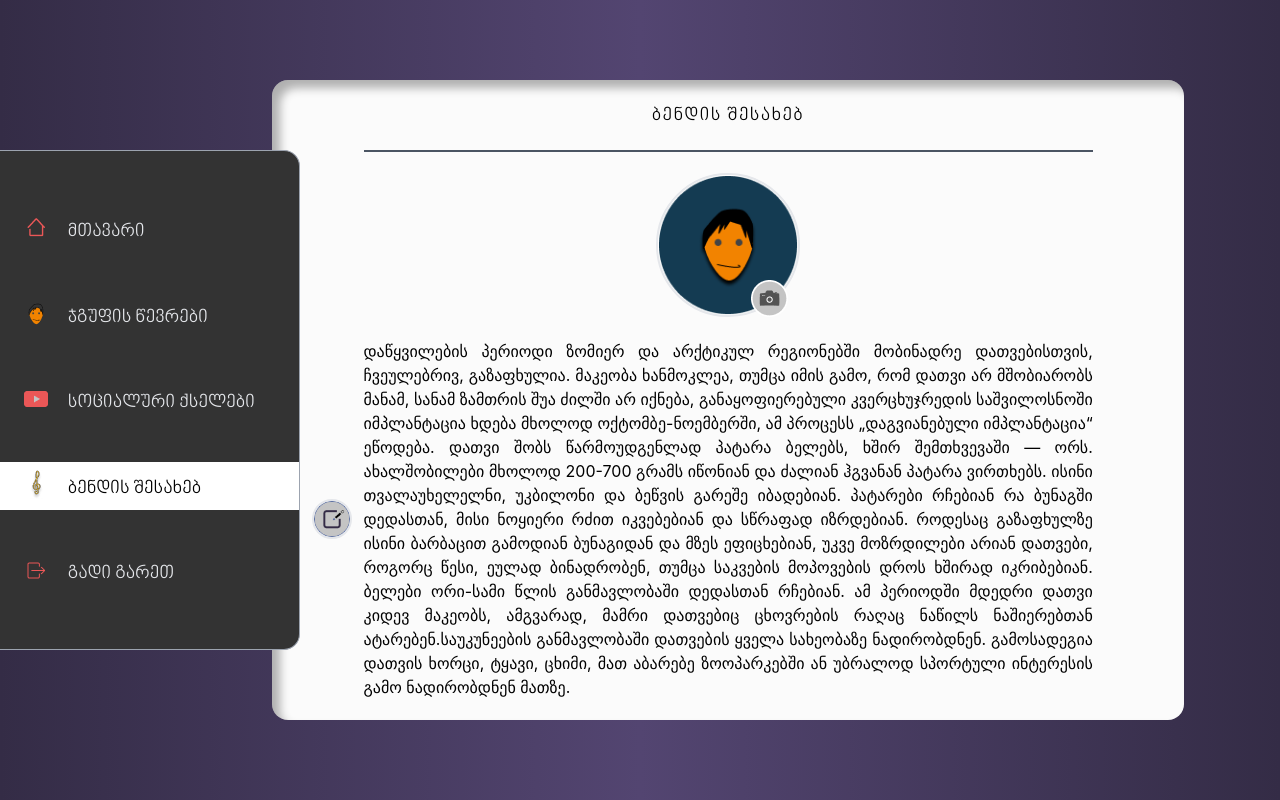
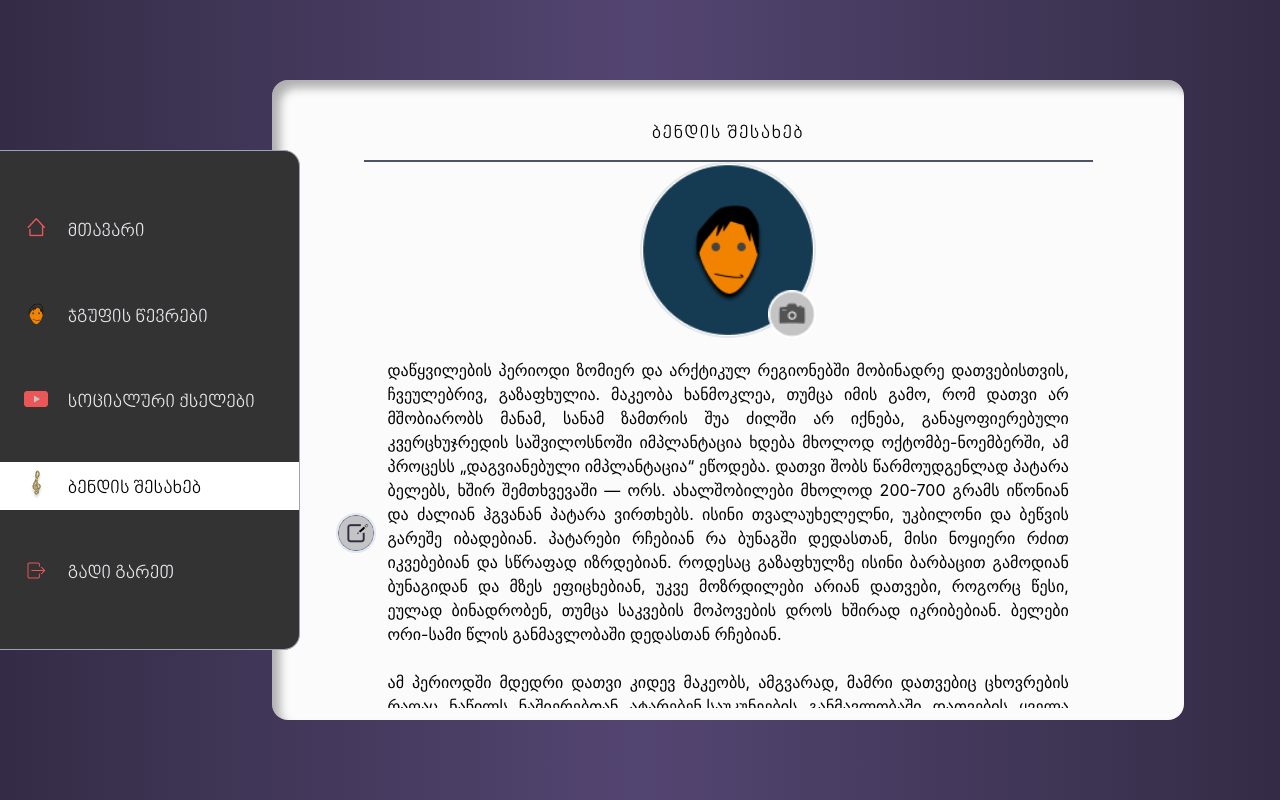
Before and after one commit to ibotchori/folk-soul, a React (Create React App) app: page /band-info in a window 1280 px wide. Built offline with nearby package versions, Linux system fonts and the light colour scheme.

Commit message:
style: add scrollbar on BandInfo pate

```diff
--- a/src/pages/BandInfo/BandInfo.tsx
+++ b/src/pages/BandInfo/BandInfo.tsx
@@ -10,54 +10,73 @@ const BandInfo = (props: Props) => {
         {/* Content */}
         <div className='w-[77%]  h-[70vh] md:h-[80vh]  bg-[#FBFBFB] rounded-2xl flex flex-col justify-evenly items-center shadow-[inset_8px_8px_10px_0_rgba(0,0,0,0.3)]'>
           {/* Title */}
-          <p className='font-[mtavruli] text-lg  tracking-widest  w-[80%] text-center border-b-2 border-gray-600 pb-5 '>
+          <p className='font-[mtavruli] text-lg pt-10 pb-3  tracking-widest  w-[80%] text-center border-b-2 border-gray-600  '>
             ბენდის შესახებ
           </p>
           {/* Image */}
-          <div className='relative'>
+          <div className='relative mb-5 '>
             {/* Avatar Image */}
             <img
-              className='sm:w-36 w-32  sm:h-36 h-32  rounded-full border-2 border-gray-200 '
+              className='sm:w-44 w-32  sm:h-44 h-32  rounded-full border-2 border-gray-200  '
               src={DefaultMemberAvatar}
               alt='avatar'
             />
 
             {/* Avatar Edit Button */}
             <img
-              className='absolute bottom-0 right-0 cursor-pointer pr-3'
+              className='absolute w-12 h-12 bottom-0 right-0 cursor-pointer '
               src={EditPhotoIcon}
               alt='Edit'
             />
           </div>
 
           {/* Info */}
-          <div className='flex items-center w-full justify-center relative'>
+          <div className='flex items-center w-full justify-center relative pb-14 '>
             <img
-              className='w-10 absolute left-0 ml-10 h-10 cursor-pointer  rounded-full border-2 border-gray-200 '
+              className='w-10 absolute left-0 ml-16 h-10 cursor-pointer  rounded-full border-2 border-gray-200 '
               src={EditButtonIcon}
               alt='avatar'
             />
-            <p className='w-[80%] text-justify'>
-              დაწყვილების პერიოდი ზომიერ და არქტიკულ რეგიონებში მობინადრე
-              დათვებისთვის, ჩვეულებრივ, გაზაფხულია. მაკეობა ხანმოკლეა, თუმცა
-              იმის გამო, რომ დათვი არ მშობიარობს მანამ, სანამ ზამთრის შუა ძილში
-              არ იქნება, განაყოფიერებული კვერცხუჯრედის საშვილოსნოში იმპლანტაცია
-              ხდება მხოლოდ ოქტომბე-ნოემბერში, ამ პროცესს „დაგვიანებული
-              იმპლანტაცია“ ეწოდება. დათვი შობს წარმოუდგენლად პატარა ბელებს, ხშირ
-              შემთხვევაში — ორს. ახალშობილები მხოლოდ 200-700 გრამს იწონიან და
-              ძალიან ჰგვანან პატარა ვირთხებს. ისინი თვალაუხელელნი, უკბილონი და
-              ბეწვის გარეშე იბადებიან. პატარები რჩებიან რა ბუნაგში დედასთან,
-              მისი ნოყიერი რძით იკვებებიან და სწრაფად იზრდებიან. როდესაც
-              გაზაფხულზე ისინი ბარბაცით გამოდიან ბუნაგიდან და მზეს ეფიცხებიან,
-              უკვე მოზრდილები არიან დათვები, როგორც წესი, ეულად ბინადრობენ,
-              თუმცა საკვების მოპოვების დროს ხშირად იკრიბებიან. ბელები ორი-სამი
-              წლის განმავლობაში დედასთან რჩებიან. ამ პერიოდში მდედრი დათვი კიდევ
-              მაკეობს, ამგვარად, მამრი დათვებიც ცხოვრების რაღაც ნაწილს
-              ნაშიერებთან ატარებენ.საუკუნეების განმავლობაში დათვების ყველა
-              სახეობაზე ნადირობდნენ. გამოსადეგია დათვის ხორცი, ტყავი, ცხიმი, მათ
-              აბარებე ზოოპარკებში ან უბრალოდ სპორტული ინტერესის გამო ნადირობდნენ
-              მათზე.
-            </p>
+            <div className='w-[80%] text-justify h-[350px]  overflow-y-scroll px-6  scrollbar-thin  scrollbar-thumb-blue-200 scrollbar-track-gray-600 scrollbar-thumb-rounded-full scrollbar-track-rounded-full'>
+              <p className=''>
+                დაწყვილების პერიოდი ზომიერ და არქტიკულ რეგიონებში მობინადრე
+                დათვებისთვის, ჩვეულებრივ, გაზაფხულია. მაკეობა ხანმოკლეა, თუმცა
+                იმის გამო, რომ დათვი არ მშობიარობს მანამ, სანამ ზამთრის შუა
+                ძილში არ იქნება, განაყოფიერებული კვერცხუჯრედის საშვილოსნოში
+                იმპლანტაცია ხდება მხოლოდ ოქტომბე-ნოემბერში, ამ პროცესს
+                „დაგვიანებული იმპლანტაცია“ ეწოდება. დათვი შობს წარმოუდგენლად
+                პატარა ბელებს, ხშირ შემთხვევაში — ორს. ახალშობილები მხოლოდ
+                200-700 გრამს იწონიან და ძალიან ჰგვანან პატარა ვირთხებს. ისინი
+                თვალაუხელელნი, უკბილონი და ბეწვის გარეშე იბადებიან. პატარები
+                რჩებიან რა ბუნაგში დედასთან, მისი ნოყიერი რძით იკვებებიან და
+                სწრაფად იზრდებიან. როდესაც გაზაფხულზე ისინი ბარბაცით გამოდიან
+                ბუნაგიდან და მზეს ეფიცხებიან, უკვე მოზრდილები არიან დათვები,
+                როგორც წესი, ეულად ბინადრობენ, თუმცა საკვების მოპოვების დროს
+                ხშირად იკრიბებიან. ბელები ორი-სამი წლის განმავლობაში დედასთან
+                რჩებიან.
+                <br />
+                <br />
+                ამ პერიოდში მდედრი დათვი კიდევ მაკეობს, ამგვარად, მამრი დათვებიც
+                ცხოვრების რაღაც ნაწილს ნაშიერებთან ატარებენ.საუკუნეების
+                განმავლობაში დათვების ყველა სახეობაზე ნადირობდნენ. გამოსადეგია
+                დათვის ხორცი, ტყავი, ცხიმი, მათ აბარებე ზოოპარკებში ან უბრალოდ
+                სპორტული ინტერესის გამო ნადირობდნენ მათზე.
+                <br />
+                <br />
+                ამ პერიოდში მდედრი დათვი კიდევ მაკეობს, ამგვარად, მამრი დათვებიც
+                ცხოვრების რაღაც ნაწილს ნაშიერებთან ატარებენ.საუკუნეების
+                განმავლობაში დათვების ყველა სახეობაზე ნადირობდნენ. გამოსადეგია
+                დათვის ხორცი, ტყავი, ცხიმი, მათ აბარებე ზოოპარკებში ან უბრალოდ
+                სპორტული ინტერესის გამო ნადირობდნენ მათზე.
+                <br />
+                <br />
+                ამ პერიოდში მდედრი დათვი კიდევ მაკეობს, ამგვარად, მამრი დათვებიც
+                ცხოვრების რაღაც ნაწილს ნაშიერებთან ატარებენ.საუკუნეების
+                განმავლობაში დათვების ყველა სახეობაზე ნადირობდნენ. გამოსადეგია
+                დათვის ხორცი, ტყავი, ცხიმი, მათ აბარებე ზოოპარკებში ან უბრალოდ
+                სპორტული ინტერესის გამო ნადირობდნენ მათზე.
+              </p>
+            </div>
           </div>
         </div>
       </div>
--- a/tailwind.config.js
+++ b/tailwind.config.js
@@ -10,4 +10,7 @@ module.exports = {
     },
   },
   plugins: [require('tailwind-scrollbar')],
+  variants: {
+    scrollbar: ['rounded'],
+  },
 }
```
